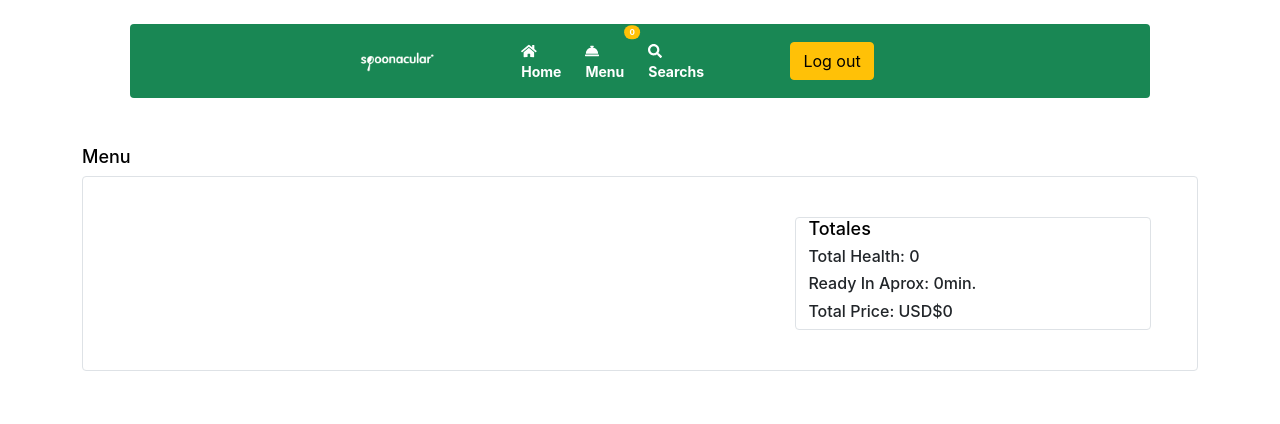
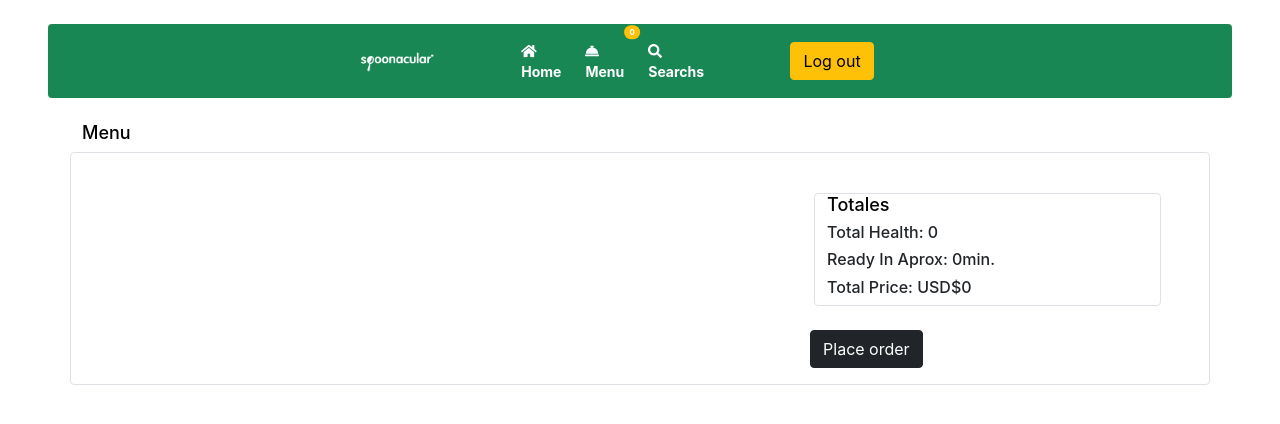
Before and after one commit to ginigo-arg/hotel-recipes, a React (Create React App) app: page /menu in a window 1280 px wide. Shown: the top 424 px of the page. Built offline with nearby package versions, Linux system fonts and the light colour scheme; sample sign-in values are in the browser's storage; the HTML template or start-up script is replaced by a standard one.

Commit message:
agregando boton y modal para realizar orden

```diff
--- a/src/components/searchRecipes/searchRecipes.js
+++ b/src/components/searchRecipes/searchRecipes.js
@@ -1,7 +1,6 @@
-import { FontAwesomeIcon } from "@fortawesome/react-fontawesome";
 import React from "react";
-import { useState, useEffect } from "react";
-import { useLocation, useNavigate } from "react-router-dom";
+import { useState } from "react";
+import { useNavigate } from "react-router-dom";
 import "./searchRecipes.css";
 
 export default function SearchRecipes() {
@@ -21,7 +20,7 @@ export default function SearchRecipes() {
   return (
     <div className="container my-4">
       <div className="row d-flex justify-content-center">
-        <div className="col-6">
+        <div className="col-xs-12 col-lg-6">
           <form onSubmit={handleSubmit}>
             <input
               className="form-control"
--- a/src/pages/DetailRecipe/Index.js
+++ b/src/pages/DetailRecipe/Index.js
@@ -1,26 +1,19 @@
-import { useEffect, useState } from "react";
-import { useParams } from "react-router";
-import { DetailContextProvider } from "../../context/DetailContext";
+import { useEffect } from "react";
 import DetailRecipe from "../../components/detailRecipe/DetailRecipe";
 import NavBar from "../../components/navBar/navBar";
 
 export default function DetailPage() {
-
-  useEffect(() => {
-
-  }, []);
+  useEffect(() => {}, []);
 
   return (
     <>
-    <div className="container">
+      <div className="container">
+        <header>
+          <NavBar />
+        </header>
 
-    <header>
-      <NavBar/>
-    </header>
-
-      <DetailRecipe />
-
-    </div>
+        <DetailRecipe />
+      </div>
     </>
   );
 }
--- a/src/pages/Menu/index.js
+++ b/src/pages/Menu/index.js
@@ -1,24 +1,51 @@
-import react from "react";
 import MenuList from "../../components/menu/menu";
 import NavBar from "../../components/navBar/navBar";
 import TotalsMenu from "../../components/totalsMenu/totalsMenu";
+import { Modal } from "react-bootstrap";
+import { useState } from "react";
 
 export default function Menu() {
+  const [show, setShow] = useState(false);
+
+  const handleClose = () => setShow(false);
+  const handleShow = () => setShow(true);
+
   return (
     <>
-      <header className="container mb-5">
-        <NavBar />
-      </header>
-      <div className="container">
+      <NavBar />
+      <div className="container my-4">
         <h3>Menu</h3>
-        <div className="container list-menu border rounded py-3 d-flex flex-direction-column justify-content-evenly flex-wrap">
+        <div className="row list-menu border rounded py-3 d-flex flex-direction-column justify-content-evenly flex-wrap">
           <div className="col-xs-12 col-lg-7">
             <MenuList />
           </div>
-          <div className="col-xs-12 col-md-12 col-lg-4 d-flex flex-direction-row align-items-end">
+          <div className="col-xs-12 col-md-12 col-lg-4">
             <TotalsMenu />
+            <button className="btn btn-dark" onClick={handleShow}>
+              Place order
+            </button>
           </div>
         </div>
+      </div>
+      <div className="continer d-flex flex-direction-column justify-content-center">
+        <Modal
+          show={show}
+          onHide={handleClose}
+          backdrop="static"
+          keyboard={false}
+        >
+          <Modal.Header closeButton>
+            <Modal.Title>Complete with your data</Modal.Title>
+          </Modal.Header>
+          <Modal.Body>
+            <form>
+              <input type="text" placeholder="Name" className="w-100"></input>
+            </form>
+          </Modal.Body>
+          <Modal.Footer>
+            <button className="btn btn-success">Send</button>
+          </Modal.Footer>
+        </Modal>
       </div>
     </>
   );
--- a/src/pages/home/index.js
+++ b/src/pages/home/index.js
@@ -1,8 +1,5 @@
 import React from "react";
 import ListRecipes from "../../components/listRecipes/listRecipes";
-import MenuList from "../../components/menu/menu";
-import TotalsMenu from "../../components/totalsMenu/totalsMenu";
-import { useRecipes } from "../../hooks/useRecipes";
 import NavBar from "../../components/navBar/navBar";
 import SearchRecipes from "../../components/searchRecipes/searchRecipes";
 import { useEffect, useState } from "react";
--- a/src/pages/searchResults/index.js
+++ b/src/pages/searchResults/index.js
@@ -11,11 +11,8 @@ export default function SearchResults() {
   const { recipes, loading } = useRecipes({ keyword });
   return (
     <>
-      <div className="container">
-        <header>
-          <NavBar />
-        </header>
-      </div>
+      <NavBar />
+
       <SearchRecipes />
       <div className="container Recipe-result d-flex justify-content-center">
         {loading ? <Spinner /> : <ListRecipes recipes={recipes} />}
```
